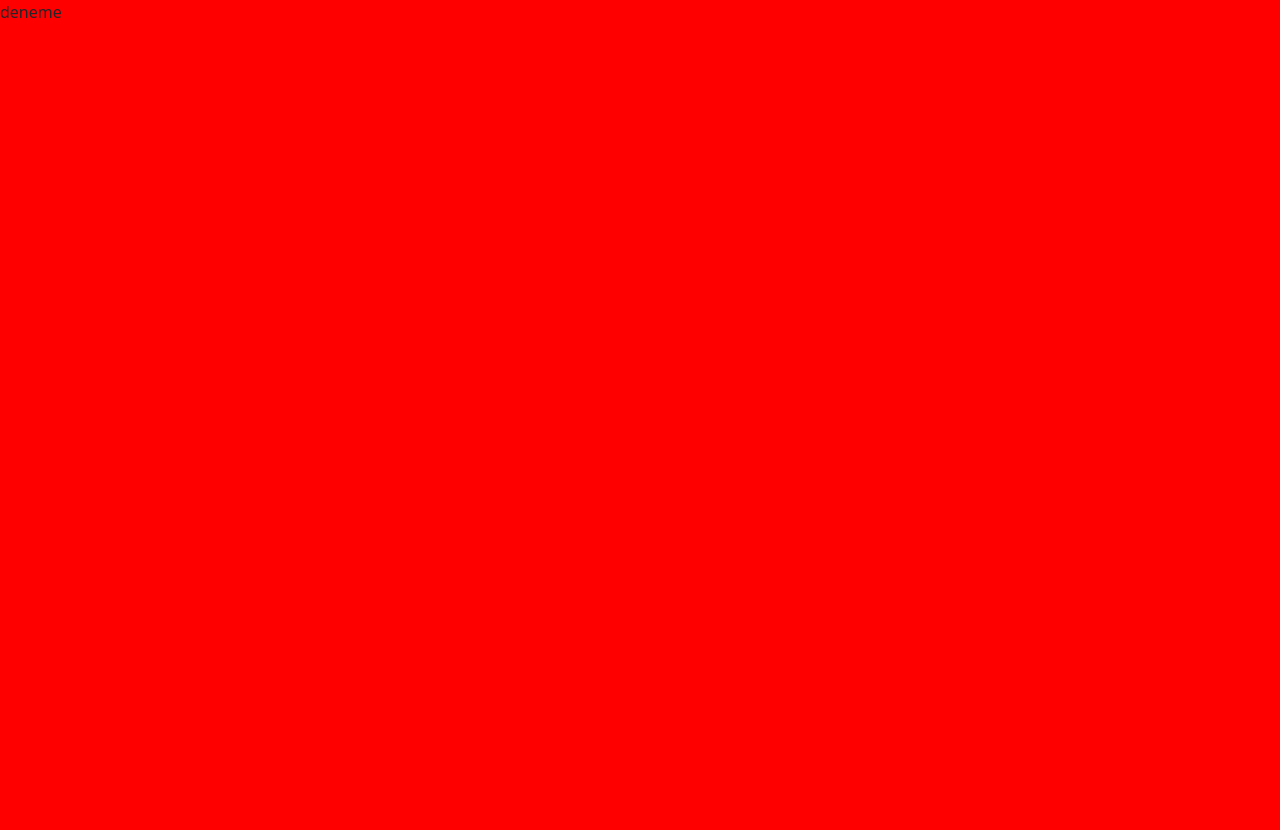
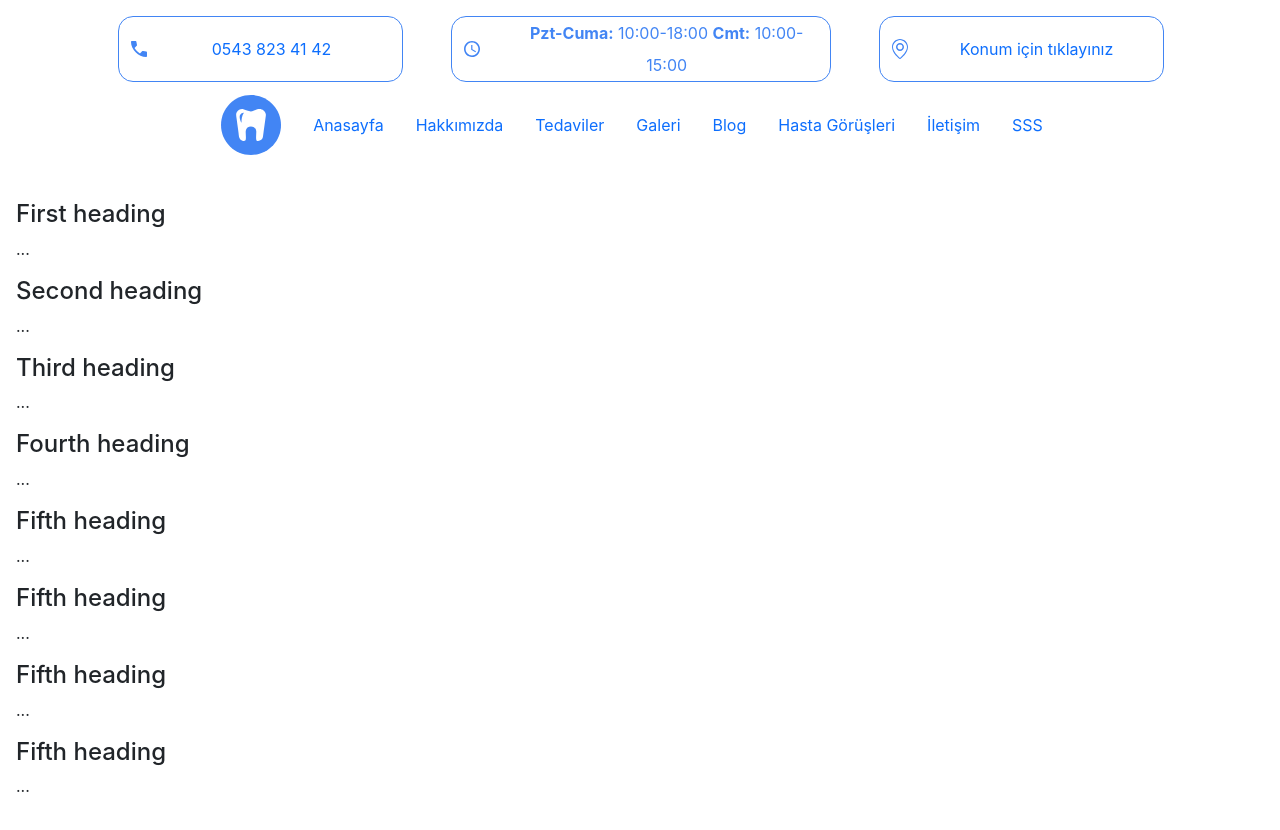
Before and after one commit to canerucal/cerendikucal.com, a plain HTML site: page index.html in a window 1280 px wide. Before the commit the page ends 800 px from the top, so only its background shows below. Drawn offline with nearby package versions, Linux system fonts and the light colour scheme.

Commit message:
index continue

```diff
--- a/css/index.css
+++ b/css/index.css
@@ -1,3 +1,14 @@
 body {
-    background-color: red;
+    font-family: -apple-system, BlinkMacSystemFont, "Open Sans", sans-serif;
 }
+
+.info-bar-styler {
+    border: 1.5px solid #4285F4;
+    border-radius: 15px;
+    text-align: center;
+    line-height: 200%;
+}
+
+.info-item {
+    text-decoration: none;
+}
--- a/index.html
+++ b/index.html
@@ -11,9 +11,98 @@
       crossorigin="anonymous"
     />
     <link rel="stylesheet" href="/css/index.css" />
+    <link rel="icon" type="image/svg" href="img/logo.svg" />
+    <link rel="preconnect" href="https://fonts.googleapis.com" />
+    <link rel="preconnect" href="https://fonts.gstatic.com" crossorigin />
+    <link
+      href="https://fonts.googleapis.com/css2?family=Open+Sans:ital,wght@0,300..800;1,300..800&display=swap"
+      rel="stylesheet"
+    />
   </head>
   <body>
-    deneme
+    <div class="container mt-3">
+      <div class="row">
+        <div class="col-sm-3 info-bar-styler align-content-center ms-5">
+          <a class="info-item d-flex" href="tel:+905438234142">
+            <img src="img/tel.svg " alt="telephone" />
+            <div style="margin-left: 25%">0543 823 41 42</div>
+          </a>
+        </div>
+        <div class="col-sm-4 info-bar-styler d-flex ms-5 align-content-center">
+          <img src="img/clock.svg" alt="clock" />
+          <div style="margin-left: 10%; color: #4285f4">
+            <span style="font-weight: 700">Pzt-Cuma:</span> 10:00-18:00
+            <span style="font-weight: 700">Cmt:</span> 10:00-15:00
+          </div>
+        </div>
+        <div class="col-sm-3 info-bar-styler ms-5 align-content-center">
+          <a
+            class="info-item d-flex"
+            href="https://maps.app.goo.gl/fZK8KxTGvMtkfTx38"
+            target="_blank"
+          >
+            <img src="img/map.svg " alt="telephone" />
+            <div style="margin-left: 20%">Konum için tıklayınız</div>
+          </a>
+        </div>
+      </div>
+    </div>
+    <nav id="navbar-example2" class="navbar px-3 mb-3 justify-content-center">
+      <a class="navbar-brand" href="#">
+        <img src="img/logo.svg" alt="site-logo">
+      </a>
+      <ul class="nav justify-content-center">
+        <li class="nav-item">
+          <a class="nav-link" href="#scrollspyHeading1">Anasayfa</a>
+        </li>
+        <li class="nav-item">
+          <a class="nav-link" href="#scrollspyHeading2">Hakkımızda</a>
+        </li>
+        <li class="nav-item">
+          <a class="nav-link" href="#scrollspyHeading3">Tedaviler</a>
+        </li>
+        <li class="nav-item">
+          <a class="nav-link" href="#scrollspyHeading4">Galeri</a>
+        </li>
+        <li class="nav-item">
+          <a class="nav-link" href="#scrollspyHeading5">Blog</a>
+        </li>
+        <li class="nav-item">
+          <a class="nav-link" href="#scrollspyHeading6">Hasta Görüşleri</a>
+        </li>
+        <li class="nav-item">
+          <a class="nav-link" href="#scrollspyHeading7">İletişim</a>
+        </li>
+        <li class="nav-item">
+          <a class="nav-link" href="#scrollspyHeading8">SSS</a>
+        </li>
+      </ul>
+    </nav>
+    <div
+      data-bs-spy="scroll"
+      data-bs-target="#navbar-example2"
+      data-bs-root-margin="0px 0px -40%"
+      data-bs-smooth-scroll="true"
+      class="scrollspy-example p-3 rounded-2"
+      tabindex="0"
+    >
+      <h4 id="scrollspyHeading1">First heading</h4>
+      <p>...</p>
+      <h4 id="scrollspyHeading2">Second heading</h4>
+      <p>...</p>
+      <h4 id="scrollspyHeading3">Third heading</h4>
+      <p>...</p>
+      <h4 id="scrollspyHeading4">Fourth heading</h4>
+      <p>...</p>
+      <h4 id="scrollspyHeading5">Fifth heading</h4>
+      <p>...</p>
+      <h4 id="scrollspyHeading6">Fifth heading</h4>
+      <p>...</p>
+      <h4 id="scrollspyHeading7">Fifth heading</h4>
+      <p>...</p>
+      <h4 id="scrollspyHeading8">Fifth heading</h4>
+      <p>...</p>
+    </div>
     <script
       src="https://cdn.jsdelivr.net/npm/bootstrap@5.3.3/dist/js/bootstrap.bundle.min.js"
       integrity="sha384-YvpcrYf0tY3lHB60NNkmXc5s9fDVZLESaAA55NDzOxhy9GkcIdslK1eN7N6jIeHz"
```
Also changed, not shown: img/clock.svg (added), img/logo.svg (added), img/map.svg (added), img/tel.svg (added).
